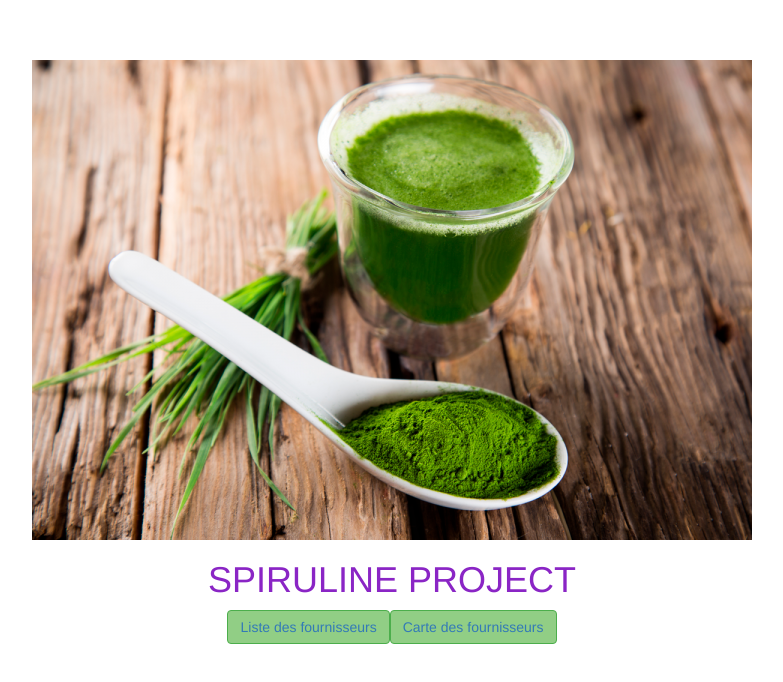
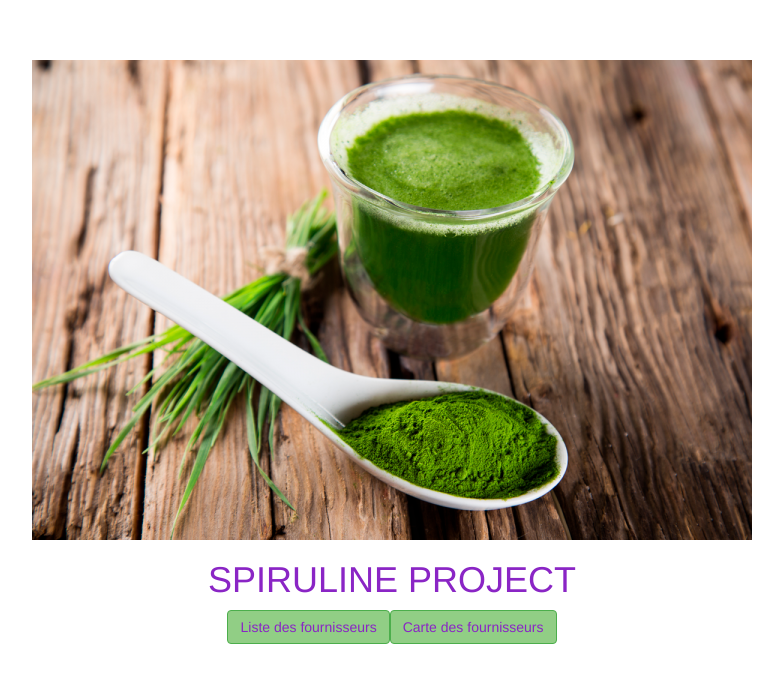
Before and after one commit to Vallaf/vuejs-suppliers, a Vue app in the folder spiruline_project/: page /#/ in a window 1280 px wide. Shown: the top 682 px of the page, without its empty margins (248-1031 px from the left). Built offline with nearby package versions, Linux system fonts and the light colour scheme.

Commit message:
Début Création d'un composant supplier

```diff
--- a/spiruline_project/src/App.vue
+++ b/spiruline_project/src/App.vue
@@ -1,26 +1,27 @@
 <template>
   <div id="app">
     <img alt="Vue logo" src="./assets/spiruline.png">
-    <HelloWorld msg="SPIRULINE PROJECT"/>
+    <HomePage msg="SPIRULINE PROJECT"/>
 
-    <button type="button" class="btn btn-success" v-on:click="onSuppliersListClick()">
+    <button type="button" class="btn btn-success">
       <router-link to="/suppliers">Liste des fournisseurs</router-link>
     </button>
 
-    <button type="button" class="btn btn-success" v-on:click="onMapClick()">
+    <button type="button" class="btn btn-success">
       <router-link to="/map">Carte des fournisseurs</router-link>
     </button>
+
     <router-view></router-view>
   </div>
 </template>
 
 <script>
-import HelloWorld from "./components/HelloWorld.vue";
+import HomePage from "./components/HomePage.vue";
 
 export default {
   name: "app",
   components: {
-    HelloWorld
+    HomePage
   }
 };
 </script>
@@ -37,6 +38,11 @@ export default {
 
 .btn-success {
   background: #91ce85;
-  color: #fff;
+  color: #8a25c5;
+}
+
+a {
+  color: #8a25c5;
+  text-decoration: none;
 }
 </style>
--- a/spiruline_project/src/components/HelloWorld.vue
+++ b/spiruline_project/src/components/HomePage.vue
@@ -1,19 +1,16 @@
 <template>
-  <div class="hello">
+  <div class="HomePage">
     <h1>{{ msg }}</h1>
-
-
-
   </div>
 </template>
 
 <script>
 export default {
-  name: 'HelloWorld',
+  name: "HomePage",
   props: {
     msg: String
   }
-}
+};
 </script>
 
 <!-- Add "scoped" attribute to limit CSS to this component only -->
--- /dev/null
+++ b/spiruline_project/src/components/Supplier.vue
@@ -0,0 +1,21 @@
+<template>
+  <div class="Supplier">
+    <h1>Fournisseur : {{name}}</h1>
+    <h3 v-if: status="false">Status stock : KO</h3>
+    <h3 v-else: status="true">Status stock : OK</h3>
+
+    <h5>Date de dernier relevé des stocks : {{checkedAt}}</h5>
+  </div>
+</template>
+
+<script>
+export default {
+  data() {
+    return {
+      name: "A Spiruline",
+      status: false, // est ce qu'il y a du stock
+      checkedAt: new Date() // date de la dernière mise à jour du stock
+    };
+  }
+};
+</script>
--- a/spiruline_project/src/components/SuppliersList.vue
+++ b/spiruline_project/src/components/SuppliersList.vue
@@ -1,18 +1,20 @@
 <template>
-  <div >
-    <h1>Liste des fournisseurs</h1>
+  <div id="SuppliersList">
+    <!-- <router-link to="/supplier">Fournisseur A</router-link> -->
+
+    <Supplier></Supplier>
   </div>
 </template>
 
 <script>
+import Supplier from "./Supplier.vue";
 export default {
   name: "SuppliersList",
-  data (){
-
-  }
+  components: {
+    Supplier
+  },
+  data() {}
 };
-
-
 </script>
 
 <!-- Add "scoped" attribute to limit CSS to this component only -->
@@ -28,7 +30,5 @@ li {
   display: inline-block;
   margin: 0 10px;
 }
-a {
-  color: pink;
-}
+
 </style>
--- a/spiruline_project/src/components/SuppliersMap.vue
+++ b/spiruline_project/src/components/SuppliersMap.vue
@@ -8,9 +8,9 @@
 <script>
 export default {
   name: 'SuppliersMap',
-  props: {
-    msg: String
-  },
+ data (){
+
+  }
 
 
 }
--- a/spiruline_project/src/router/index.js
+++ b/spiruline_project/src/router/index.js
@@ -1,10 +1,12 @@
 import SuppliersList from '../components/SuppliersList.vue'
 import SuppliersMap from '../components/SuppliersMap.vue'
+import Supplier from '../components/Supplier.vue'
 
 
 
 const routes = [
   { path: '/suppliers', component: SuppliersList },
-  { path: '/map', component: SuppliersMap }
+  { path: '/map', component: SuppliersMap },
+  { path: '/supplier', component: Supplier },
 ]
 export default routes;
```
